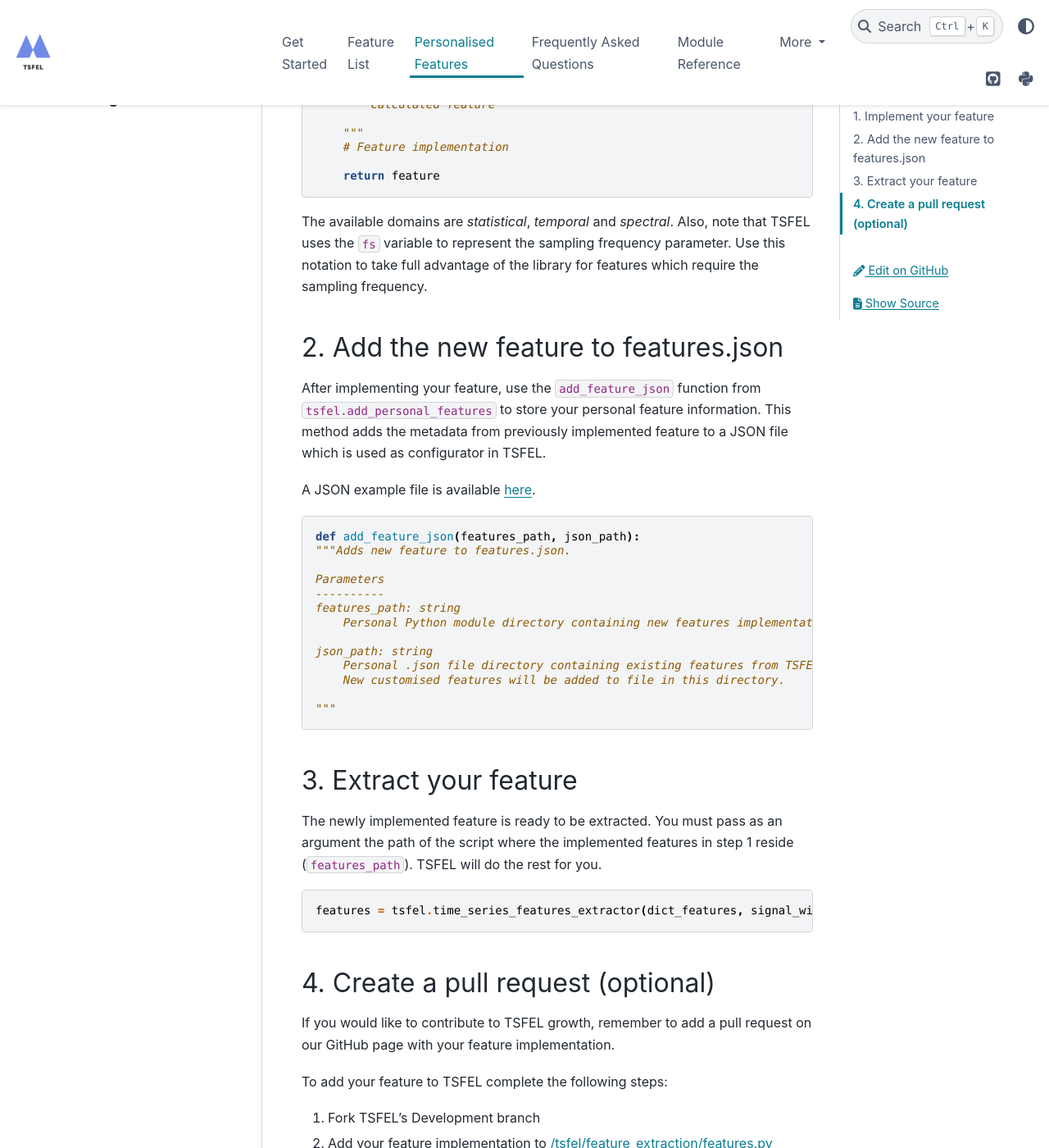
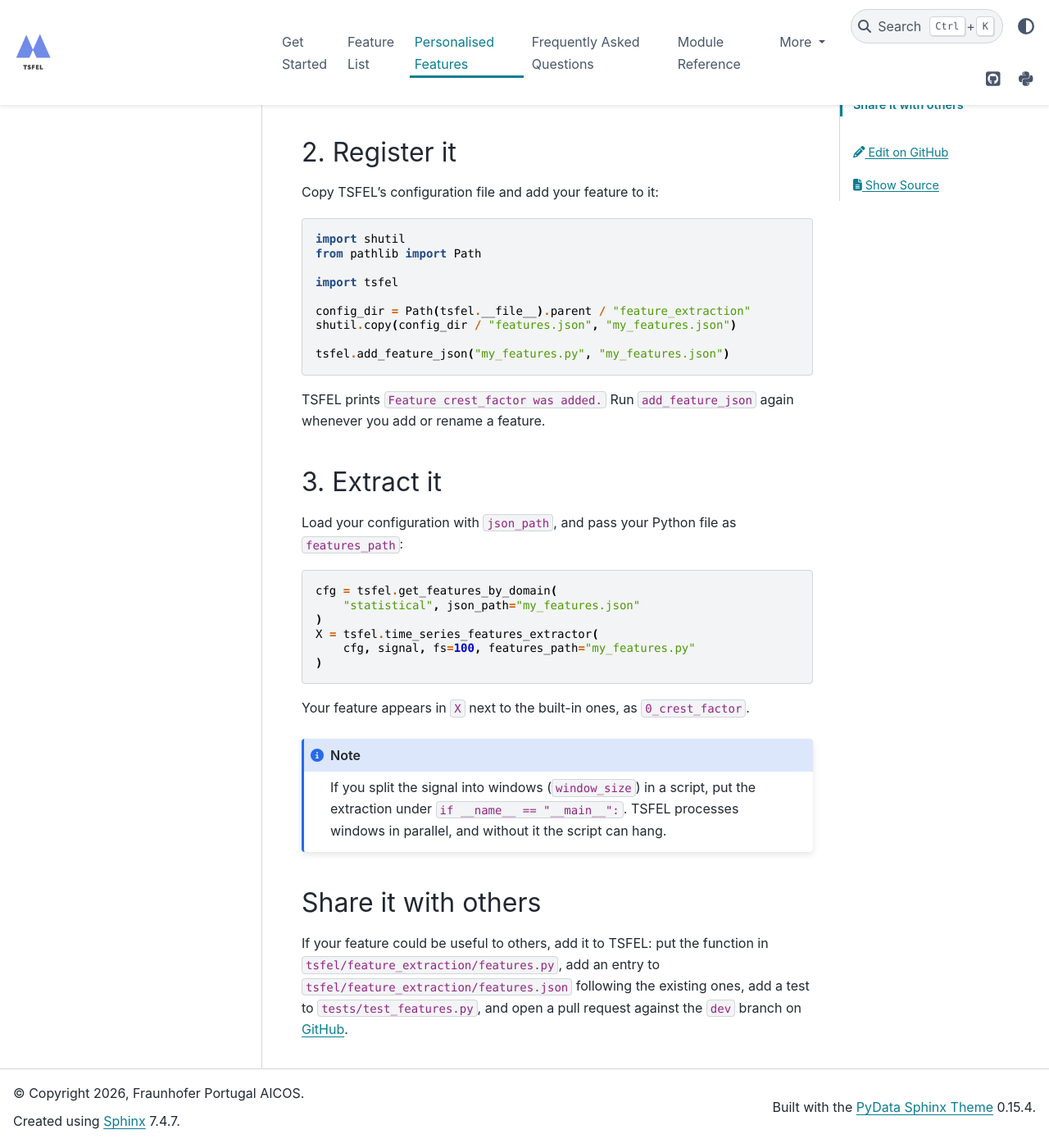
Before and after one commit to fraunhoferportugal/tsfel, a Sphinx documentation site: the page built from docs/descriptions/personal.rst, in a window 1280 px wide and 1400 px high, scrolled down 798 px. Shown: the whole window at 82% size. Built offline with Sphinx 7.4.7 and the PyData theme 0.15.4, drawn with Linux system fonts in a browser that asks for light colours; some of the changed text lies outside the part shown.

Commit message:
fix: restore personal features and rewrite their documentation
Personal features
- Use zip(strict=False) when matching default values to parameter
  names in add_feature_json. The two lists differ in length by
  design; strict=True made registering any feature with a parameter
  without a default fail with "zip() argument 2 is shorter than
  argument 1" (e.g. def my_feature(signal, fs)).
- Only register functions defined in the user's module. Functions
  it imports, such as TSFEL's own features, were registered again
  as personal features.

Documentation
- Rewrite the personalised features page as three short steps:
  write, register and extract, with a working crest factor example.
- Fix the set_domain import (tsfel.features_utils doesn't exist),
  the outdated extractor arguments (window_spliter, personal_dir),
  and links to a non-existent development branch.
- Explain how to get a configuration file to register features in,
  and how to load it with json_path.
- Document the rules that otherwise cause errors or wrong results:
  defaults for extra parameters, the fs argument name, avoiding
  TSFEL's function names, and the __main__ guard when extracting
  windows in a script.

```diff
--- a/docs/descriptions/personal.rst
+++ b/docs/descriptions/personal.rst
@@ -2,90 +2,82 @@
 Personalised features
 =====================
 
-TSFEL provides a comprehensive set of features that can be applied in time series across several domains.
+You can add your own features to TSFEL and extract them together with the built-in ones.
+It takes three steps.
 
-We also provide flexibility for users who desire to add personalised features to those that are already available in the library.
-Personalised features are saved locally and users who want to share their implementations can create a pull request. Contributions are more than welcome and greatly appreciated!
+1. Write your feature
+---------------------
 
-1. Implement your feature
--------------------------
+Create a Python file, for example ``my_features.py``, with one function per feature:
 
-Create a new Python file for your features in any directory.
+.. code-block:: python
 
-An example of a feature implementation format is shown below.
+    import numpy as np
 
-.. code:: python
-
-    from tsfel.features_utils import set_domain
-
-    @set_domain("domain", "temporal")
-    def custom_feature(signal, parameters):
-        """Description of your feature.
-
-        Parameters
-        ----------
-        signal:
-            The time series to calculate the feature of.
-        param:
-            Parameters of your feature (optional)
-        Returns
-        -------
-        float
-            Calculated feature
-
-        """
-        # Feature implementation
-
-        return feature
-
-The available domains are *statistical*, *temporal* and *spectral*. Also, note that TSFEL uses the ``fs`` variable to represent the sampling frequency parameter. Use this notation to take full advantage of the library for features which require the sampling frequency.
-
-2. Add the new feature to features.json
----------------------------------------
-
-After implementing your feature, use the ``add_feature_json`` function from ``tsfel.add_personal_features`` to store your personal feature information. This method adds the metadata from previously implemented feature to a JSON file which is used as configurator in TSFEL.
-
-A JSON example file is available `here <https://github.com/fraunhoferportugal/tsfel/blob/development/tsfel/feature_extraction/features.json>`_.
-
-.. code:: python
-
-    def add_feature_json(features_path, json_path):
-    """Adds new feature to features.json.
-
-    Parameters
-    ----------
-    features_path: string
-        Personal Python module directory containing new features implementation.
-
-    json_path: string
-        Personal .json file directory containing existing features from TSFEL.
-        New customised features will be added to file in this directory.
-
-    """
-
-3. Extract your feature
------------------------
-
-The newly implemented feature is ready to be extracted. You must pass as an argument the path of the script where the implemented features in step 1 reside (``features_path``). TSFEL will do the rest for you.
-
-.. code:: python
-
-	features = tsfel.time_series_features_extractor(dict_features, signal_windows, fs=None, window_spliter=False, personal_dir=my_dir)
+    from tsfel import set_domain
 
 
-4. Create a pull request (optional)
------------------------------------
+    @set_domain("domain", "statistical")
+    def crest_factor(signal):
+        """Computes the ratio between the signal's peak and its RMS value."""
+        return np.max(np.abs(signal)) / np.sqrt(np.mean(signal**2))
 
-If you would like to contribute to TSFEL growth, remember to add a pull request on our GitHub page with your feature implementation.
+A few rules:
 
-To add your feature to TSFEL complete the following steps:
+- The first argument is the signal, as a one-dimensional NumPy array.
+- The ``@set_domain`` decorator sets the domain: ``"statistical"``, ``"temporal"``,
+  ``"spectral"``, ``"fractal"``, or a name of your own.
+- If the feature needs the sampling frequency, call the argument ``fs``.
+- Give every other argument a default value, for example ``threshold=0.5``.
+- Use a function name that TSFEL doesn't already use, or yours replaces the built-in feature.
 
-1. Fork TSFEL's Development branch
+2. Register it
+--------------
 
-2. Add your feature implementation to `/tsfel/feature_extraction/features.py <https://github.com/fraunhoferportugal/tsfel/blob/development/tsfel/feature_extraction/features.py>`_
+Copy TSFEL's configuration file and add your feature to it:
 
-3. Add documentation for the new feature in `/tsfel/feature_extraction/features.json <https://github.com/fraunhoferportugal/tsfel/blob/development/tsfel/feature_extraction/features.json>`_
+.. code-block:: python
 
-4. Develop unit tests for the new feature in `/tests/test_features.py <https://github.com/fraunhoferportugal/tsfel/blob/development/tests/test_features.py>`_
+    import shutil
+    from pathlib import Path
 
-5. Create a pull request in `GitHub <https://github.com/fraunhoferportugal/tsfel>`_
+    import tsfel
+
+    config_dir = Path(tsfel.__file__).parent / "feature_extraction"
+    shutil.copy(config_dir / "features.json", "my_features.json")
+
+    tsfel.add_feature_json("my_features.py", "my_features.json")
+
+TSFEL prints ``Feature crest_factor was added.`` Run ``add_feature_json`` again whenever you
+add or rename a feature.
+
+3. Extract it
+-------------
+
+Load your configuration with ``json_path``, and pass your Python file as ``features_path``:
+
+.. code-block:: python
+
+    cfg = tsfel.get_features_by_domain(
+        "statistical", json_path="my_features.json"
+    )
+    X = tsfel.time_series_features_extractor(
+        cfg, signal, fs=100, features_path="my_features.py"
+    )
+
+Your feature appears in ``X`` next to the built-in ones, as ``0_crest_factor``.
+
+.. note::
+
+    If you split the signal into windows (``window_size``) in a script, put the extraction
+    under ``if __name__ == "__main__":``. TSFEL processes windows in parallel, and without
+    it the script can hang.
+
+Share it with others
+--------------------
+
+If your feature could be useful to others, add it to TSFEL: put the function in
+``tsfel/feature_extraction/features.py``, add an entry to
+``tsfel/feature_extraction/features.json`` following the existing ones, add a test to
+``tests/test_features.py``, and open a pull request against the ``dev`` branch on
+`GitHub <https://github.com/fraunhoferportugal/tsfel>`_.
```
Also changed, not shown: .readthedocs.yml, 1 other file.
